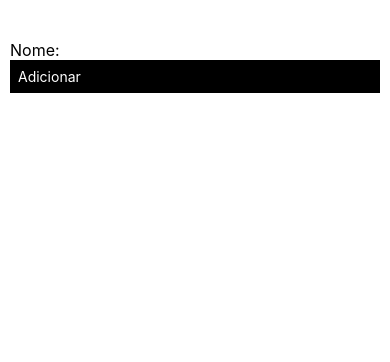
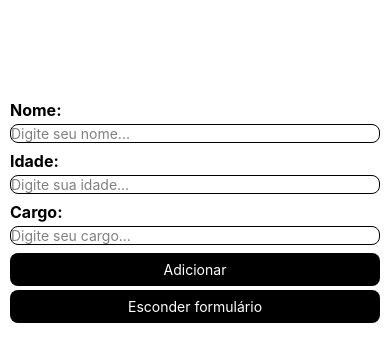
Before and after one commit to VictoriaShirleyUnifei/EstudandoFirebase, a React Native app: screen / in a window 390 px wide. Shown: the top 362 px of the page. Built offline with nearby package versions, Linux system fonts and the light colour scheme; no server answers; the database is empty.

Commit message:
Adicionando campos

```diff
--- a/App.js
+++ b/App.js
@@ -1,57 +1,94 @@
-import { useState, useEffect } from 'react';
-import { StyleSheet, Text, View, TouchableOpacity } from 'react-native';
-import { db } from './src/firebaseConnection';
-import { doc, getDoc, onSnapshot, setDoc, collection, addDoc } from 'firebase/firestore';
+import { useState, useEffect } from "react";
+import {
+  StyleSheet,
+  Text,
+  View,
+  TouchableOpacity,
+  TextInput,
+} from "react-native";
+import { db } from "./src/firebaseConnection";
+import {
+  doc,
+  getDoc,
+  onSnapshot,
+  setDoc,
+  collection,
+  addDoc,
+} from "firebase/firestore";
 
 export default function App() {
-  const [nome, setNome] = useState("Carregando...")
+  const [nome, setNome] = useState("");
+  const [idade, setIdade] = useState("");
+  const [cargo, setCargo] = useState("");
+  const [showForm, setShowForm] = useState(true);
 
   useEffect(() => {
-    async function getDados(){
-      // const docref = doc(db, "users", "1");
-      // getDoc(docref)
-      // .then((snapshot) => {
-      //   setNome(snapshot.data()?.nome);
+    async function getDados() {
+      // onSnapshot(doc(db, "users", "1"), (doc) => {
+      //   setNome(doc.data()?.nome);
       // })
-      // .catch((err) => {
-      //   console.log("error: ", err);
-      // })
-
-      //observer in real time
-      onSnapshot(doc(db, "users", "1"), (doc) => {
-        setNome(doc.data()?.nome);
-      })
     }
 
     getDados();
-  }, [])
+  }, []);
 
-  async function handleRegister(){
-    // await setDoc(doc(db, "users", "3"), {
-    //   nome: "José",
-    //   idade: 30,
-    //   cargo: "Back-End"
-    // })
-    // .then(() => {
-    //   console.log("Cadastrado com sucesso!!");
-    // })
-    // .catch((err) => {
-    //   console.log(err);
-    // })
+  async function handleRegister() {
+    await addDoc(collection(db, "users"), {
+      nome: nome,
+      idade: idade,
+      cargo: cargo,
+    })
+      .then(() => {
+        console.log("Usuário cadastrado com sucesso!");
+        setNome("");
+        setIdade("");
+        setCargo("");
+      })
+      .catch((err) => {
+        console.log(err);
+      });
+  }
 
-    //id aleatório
-    await addDoc(collection(db, "users"), {
-      nome: "Bianca",
-      idade: 20,
-      cargo: "Front-End"
-    })
+  function handleToggle() {
+    setShowForm(!showForm);
   }
 
   return (
     <View style={styles.container}>
-      <Text style={{fontSize: 16}}>Nome: {nome}</Text>
-      <TouchableOpacity style={styles.button} onPress={handleRegister}>
-        <Text style={styles.buttonText}>Adicionar</Text>
+      {showForm && (
+        <View>
+          <Text style={styles.label}>Nome:</Text>
+          <TextInput
+            style={styles.input}
+            placeholder="Digite seu nome..."
+            value={nome}
+            onChangeText={(text) => setNome(text)}
+          />
+
+          <Text style={styles.label}>Idade:</Text>
+          <TextInput
+            style={styles.input}
+            placeholder="Digite sua idade..."
+            value={idade}
+            onChangeText={(text) => setIdade(text)}
+          />
+
+          <Text style={styles.label}>Cargo:</Text>
+          <TextInput
+            style={styles.input}
+            placeholder="Digite seu cargo..."
+            value={cargo}
+            onChangeText={(text) => setCargo(text)}
+          />
+
+          <TouchableOpacity style={styles.button} onPress={handleRegister}>
+            <Text style={styles.buttonText}>Adicionar</Text>
+          </TouchableOpacity>
+        </View>
+      )}
+
+      <TouchableOpacity style={styles.button} onPress={handleToggle}>
+        <Text style={styles.buttonText}>{ showForm ? "Esconder formulário" : "Mostrar formulário"}</Text>
       </TouchableOpacity>
     </View>
   );
@@ -61,13 +98,27 @@ const styles = StyleSheet.create({
   container: {
     flex: 1,
     padding: 10,
-    paddingTop: 40,
+    paddingTop: 100,
   },
   button: {
     backgroundColor: "#000",
+    borderRadius: 8,
+    marginBottom: 4,
   },
   buttonText: {
     padding: 8,
-    color: "#fff"
-  }
+    color: "#fff",
+    textAlign: "center",
+  },
+  label: {
+    fontSize: 16,
+    marginBottom: 4,
+    fontWeight: "bold",
+  },
+  input: {
+    borderWidth: 1,
+    borderRadius: 8,
+    color: "gray",
+    marginBottom: 8,
+  },
 });
```
